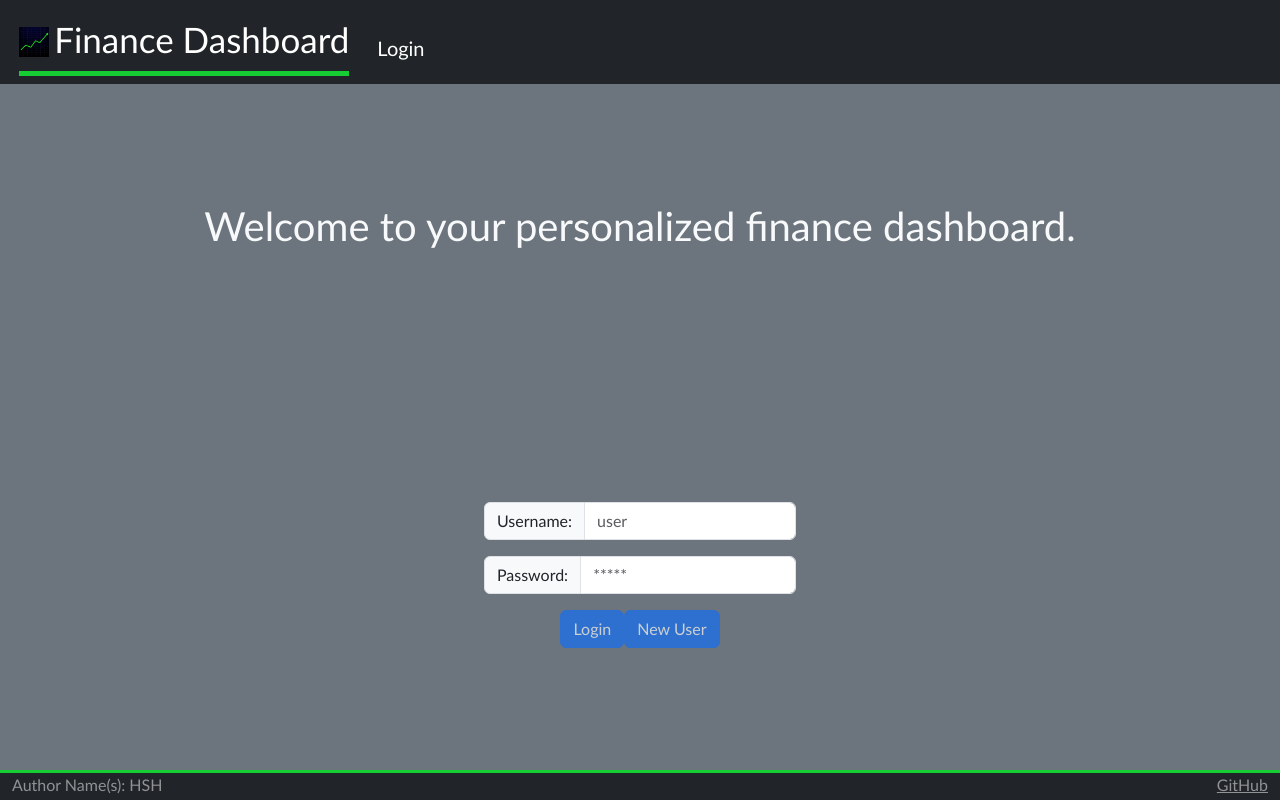
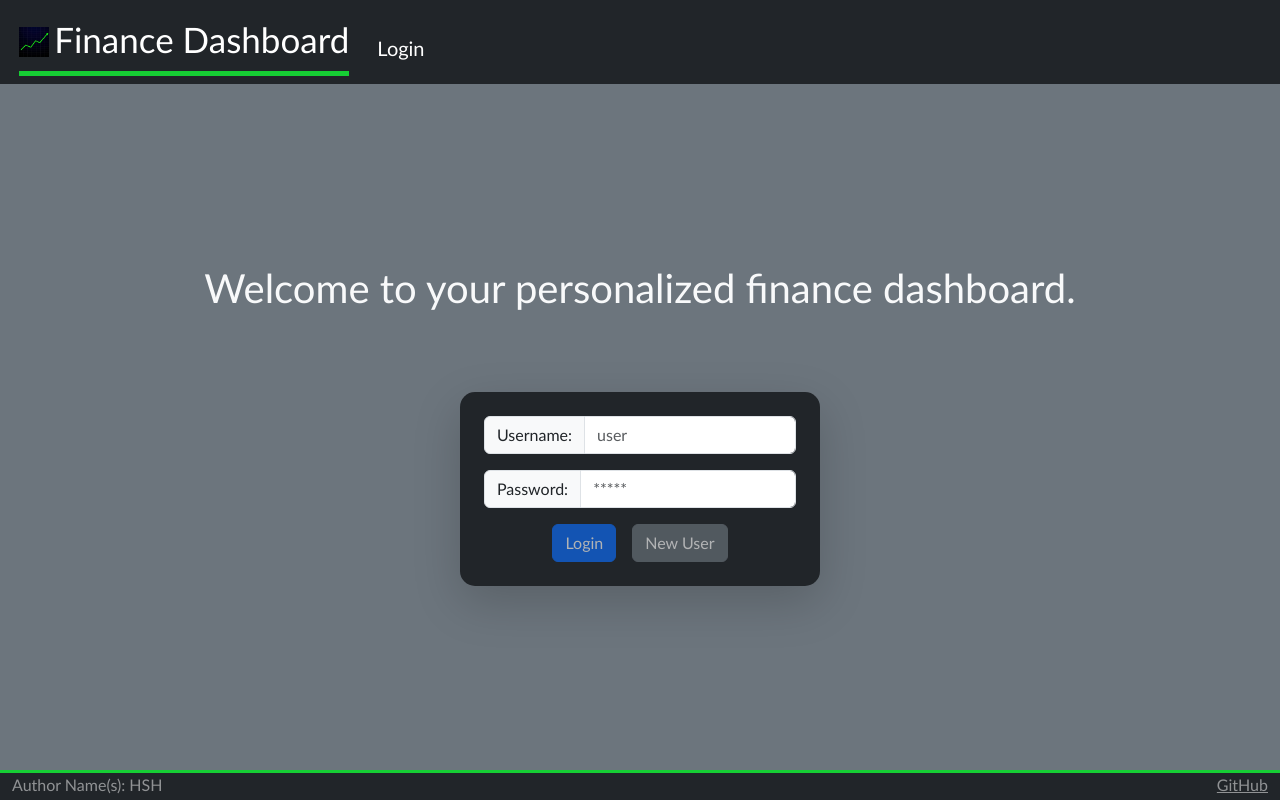
Before and after one commit to henhilt/startup, a React (Vite) app: page / in a window 1280 px wide. Built offline with nearby package versions, Linux system fonts and the light colour scheme.

Commit message:
improved some formatting on the login page and fixed the login nave element always showing as active

```diff
--- a/src/app.jsx
+++ b/src/app.jsx
@@ -26,7 +26,7 @@ function App() {
                     </div>
                     <menu className="navbar-nav">
                         <li className="nav-item">
-                            <NavLink className="nav-link active" to='/'>
+                            <NavLink className="nav-link" to='/' end>
                                 Login
                             </NavLink>
                         </li>
--- a/src/login/authenticated.jsx
+++ b/src/login/authenticated.jsx
@@ -16,7 +16,13 @@ export function Authenticated(props) {
 
   return (
     <div>
-      <div className='playerName'>{props.userName}</div>
+        <div className='text-center'>
+            <p> WELCOME BACK</p>
+            <h2 className='display-6'>
+                {props.userName}
+            </h2>
+        </div>
+        <div className='d-flex justify-content-center gap-3 w-100 mt-2'>
         <Button variant='primary' onClick={() => navigate('/dashboard')}>
             Dashboard
         </Button>
@@ -24,5 +30,6 @@ export function Authenticated(props) {
             Logout
         </Button>
         </div>
+    </div>
   );
 }
--- a/src/login/login.jsx
+++ b/src/login/login.jsx
@@ -32,10 +32,19 @@ export function Login({ userName, authState, onAuthChange }) {
 
     return (
       <main className="container-fluid bg-secondary text-center">
-            {authState !== AuthState.Unknown && <h1>Welcome to your personalized finance dashboard. </h1>}
+
+            <div className="d-flex flex-column align-items-center" style={{ gap: '1.5rem' }}>
+                <div className='text-center mb-5'>
+                    {authState !== AuthState.Unknown &&
+                        <h1>Welcome to your personalized finance dashboard.</h1>
+                    }
+                </div>
+
+                <div className="card bg-dark text-white p-4 shadow-lg border-0" style={{ minWidth: '350px', borderRadius: '15px' }}>
                     {authState === AuthState.Authenticated && (
                         <Authenticated userName={userName} onLogout={() => onAuthChange(userName, AuthState.Unauthenticated)} />
                     )}
+
                     {authState === AuthState.Unauthenticated && (
                         <Unauthenticated
                             userName={userName}
@@ -45,8 +54,8 @@ export function Login({ userName, authState, onAuthChange }) {
                             }}
                         />
                     )}
-
-
+                </div>
+            </div>
       </main>
   );
 }
--- a/src/login/unauthenticated.jsx
+++ b/src/login/unauthenticated.jsx
@@ -29,12 +29,14 @@ export function Unauthenticated(props) {
                     <span className="input-group-text">Password:</span>
                     <input className="form-control" type="password"  onChange={(e) => setPassword(e.target.value)} placeholder="*****"/>
                 </div>
-                <Button variant='primary' onClick={() => loginUser()} disabled={!userName || !password}>
-                    Login
-                </Button>
-                <Button variant='primary' onClick={() => createUser()} disabled={!userName || !password}>
-                    New User
-                </Button>
+                <div className='d-flex justify-content-center gap-3 w-100 mt-2'>
+                    <Button variant='primary' onClick={() => loginUser()} disabled={!userName || !password}>
+                        Login
+                    </Button>
+                    <Button variant='secondary' onClick={() => createUser()} disabled={!userName || !password}>
+                        New User
+                    </Button>
+                </div>
             </div>
 
             <MessageDialog message={displayError} onHide={() => setDisplayError(null)} />
```
Lines whose indentation alone changed are shown as unchanged.
